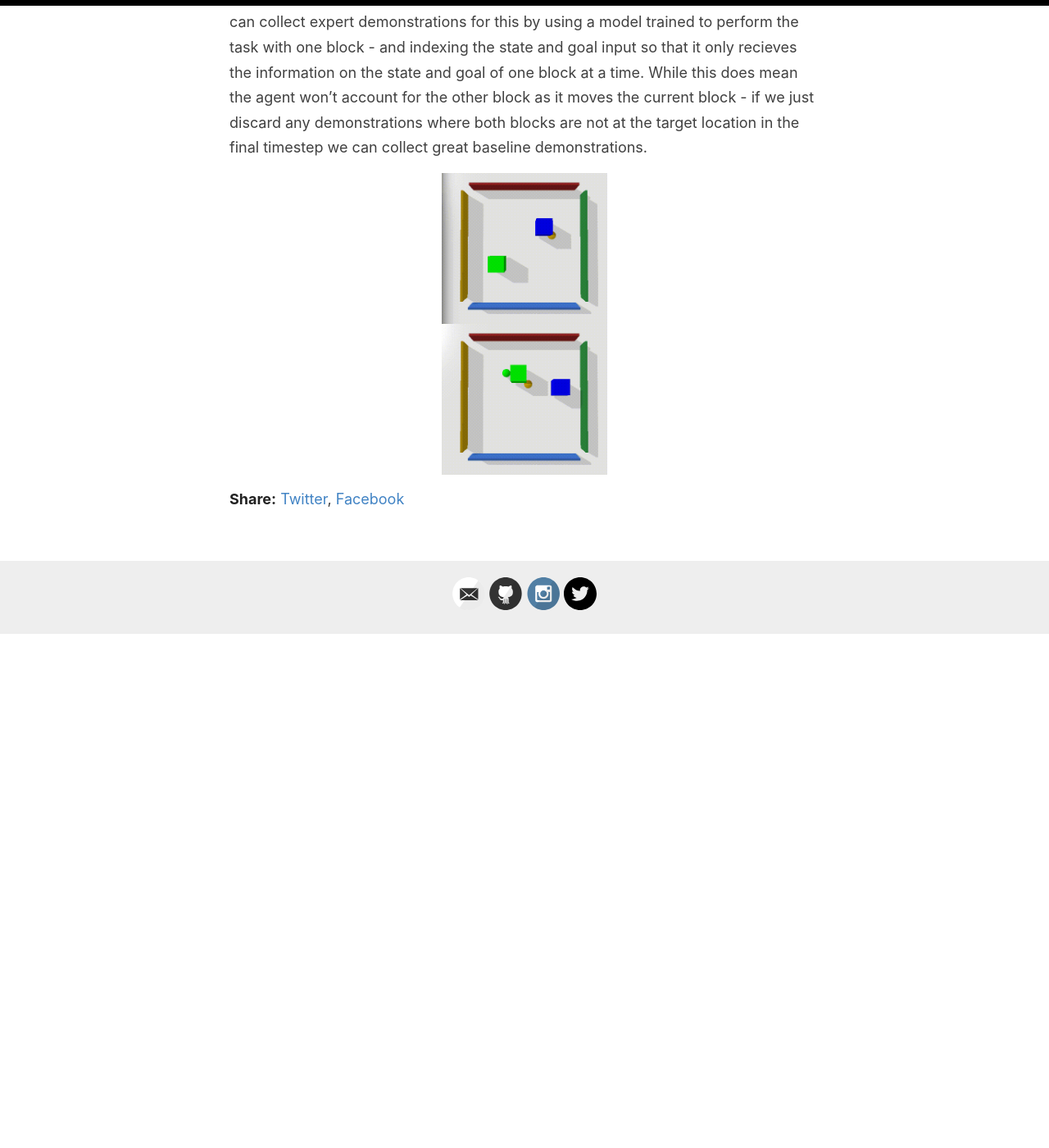
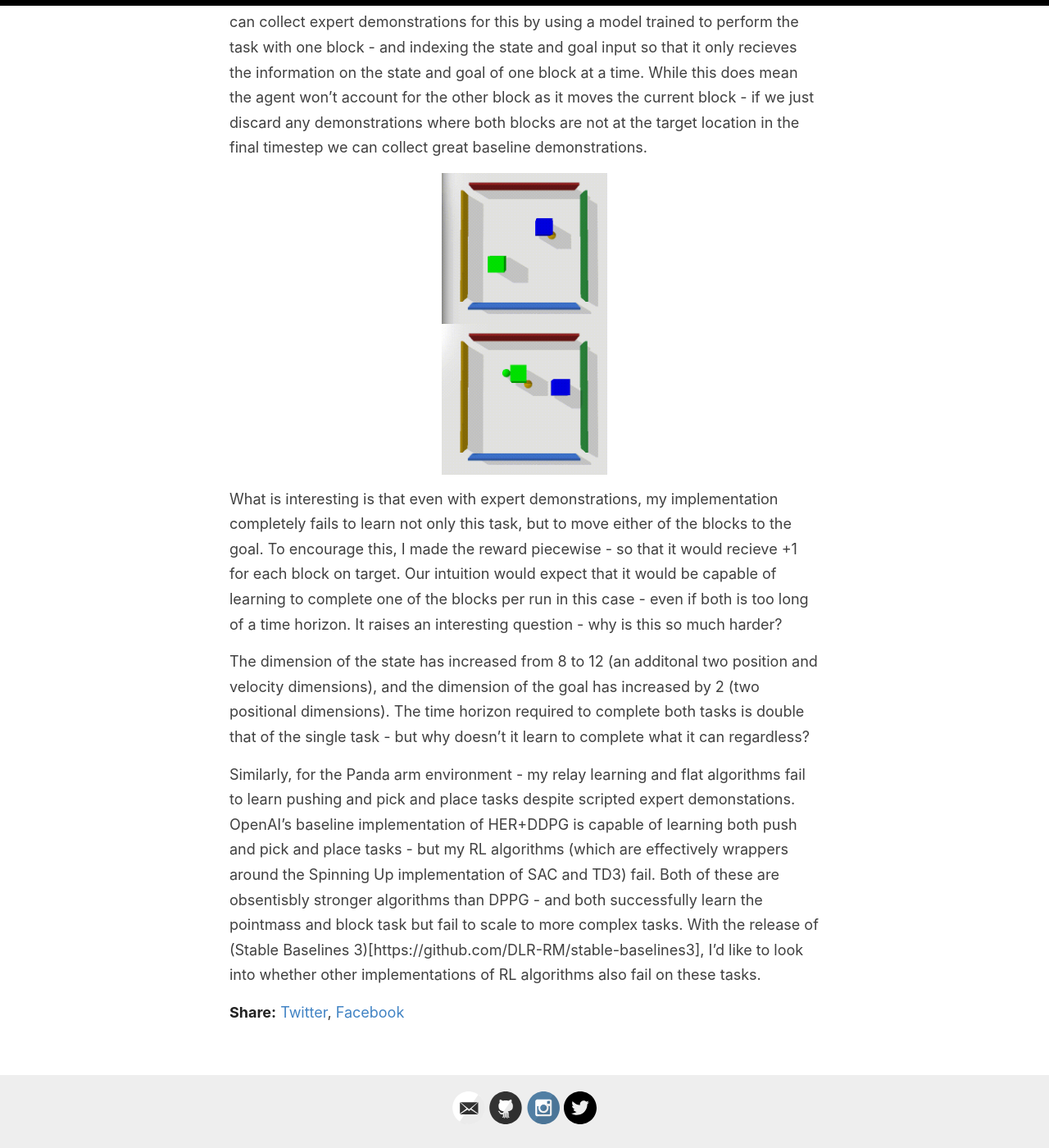
Before and after one commit to sholtodouglas/sholtodouglas.github.io, a Jekyll site: the page built from _posts/2020-06-03-DoesHierarchialRLWorkYet.md, in a window 1280 px wide and 1400 px high, scrolled down 13555 px. Shown: the whole window at 82% size. Built offline with Jekyll 4.4.1, drawn with Linux system fonts in a browser that asks for light colours; formulas are drawn with MathJax 3; before the commit the page ends 14329 px from its top, so only the background shows below that.

Commit message:
Update 2020-06-03-DoesHierarchialRLWorkYet.md

```diff
--- a/_posts/2020-06-03-DoesHierarchialRLWorkYet.md
+++ b/_posts/2020-06-03-DoesHierarchialRLWorkYet.md
@@ -171,3 +171,9 @@ The next step in complexity is to add another block with its own goal location.
 {: style="text-align:center"}
 <img src="https://sholtodouglas.github.io/images/hierarchial/nice.gif" alt="Snow" style="width:28%" vertical-align= "middle">
 <img src="https://sholtodouglas.github.io/images/hierarchial/emergent.gif" alt="Forest" style="width:28%" vertical-align="middle">
+
+What is interesting is that even with expert demonstrations, my implementation completely fails to learn not only this task, but to move either of the blocks to the goal. To encourage this, I made the reward piecewise - so that it would recieve +1 for each block on target. Our intuition would expect that it would be capable of learning to complete one of the blocks per run in this case - even if both is too long of a time horizon. It raises an interesting question - why is this so much harder?
+
+The dimension of the state has increased from 8 to 12 (an additonal two position and velocity dimensions), and the dimension of the goal has increased by 2 (two positional dimensions). The time horizon required to complete both tasks is double that of the single task - but why doesn't it learn to complete what it can regardless?
+
+Similarly, for the Panda arm environment - my relay learning and flat algorithms fail to learn pushing and pick and place tasks despite scripted expert demonstations. OpenAI's baseline implementation of HER+DDPG is capable of learning both push and pick and place tasks - but my RL algorithms (which are effectively wrappers around the Spinning Up implementation of SAC and TD3) fail. Both of these are obsentisbly stronger algorithms than DPPG - and both successfully learn the pointmass and block task but fail to scale to more complex tasks. With the release of (Stable Baselines 3)[https://github.com/DLR-RM/stable-baselines3], I'd like to look into whether other implementations of RL algorithms also fail on these tasks.
```
